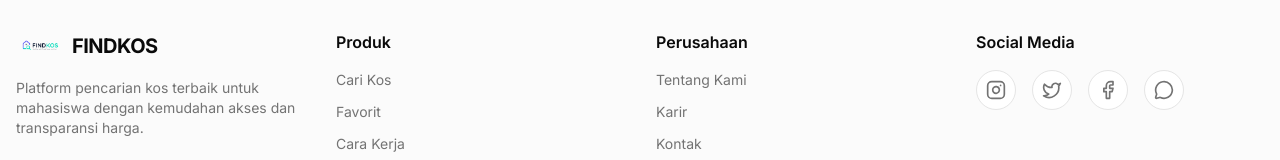
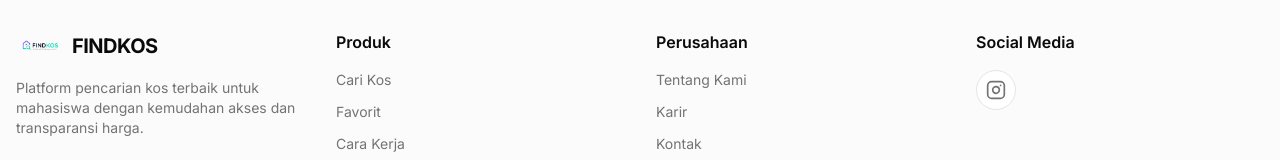
Before and after one commit to PUTRAAKBAR/findkos, a Next.js app: page / in a window 1280 px wide. Shown: the part 3342-3502 px from the top of the page. Built offline with nearby package versions, Linux system fonts and the light colour scheme; no server answers; the database is empty.

Commit message:
ubah hapus social media

```diff
--- a/src/components/layout/Footer.tsx
+++ b/src/components/layout/Footer.tsx
@@ -53,15 +53,6 @@
               <a href="https://www.instagram.com/ariefalghi_/" className="w-10 h-10 rounded-full border bg-background flex items-center justify-center text-muted-foreground hover:text-primary hover:border-primary transition-colors">
                 <InstagramIcon className="w-5 h-5" />
               </a>
-              <a href="#" className="w-10 h-10 rounded-full border bg-background flex items-center justify-center text-muted-foreground hover:text-primary hover:border-primary transition-colors">
-                <TwitterIcon className="w-5 h-5" />
-              </a>
-              <a href="#" className="w-10 h-10 rounded-full border bg-background flex items-center justify-center text-muted-foreground hover:text-primary hover:border-primary transition-colors">
-                <FacebookIcon className="w-5 h-5" />
-              </a>
-              <a href="#" className="w-10 h-10 rounded-full border bg-background flex items-center justify-center text-muted-foreground hover:text-primary hover:border-primary transition-colors">
-                <MessageCircle className="w-5 h-5" />
-              </a>
             </div>
           </div>
         </div>
```
